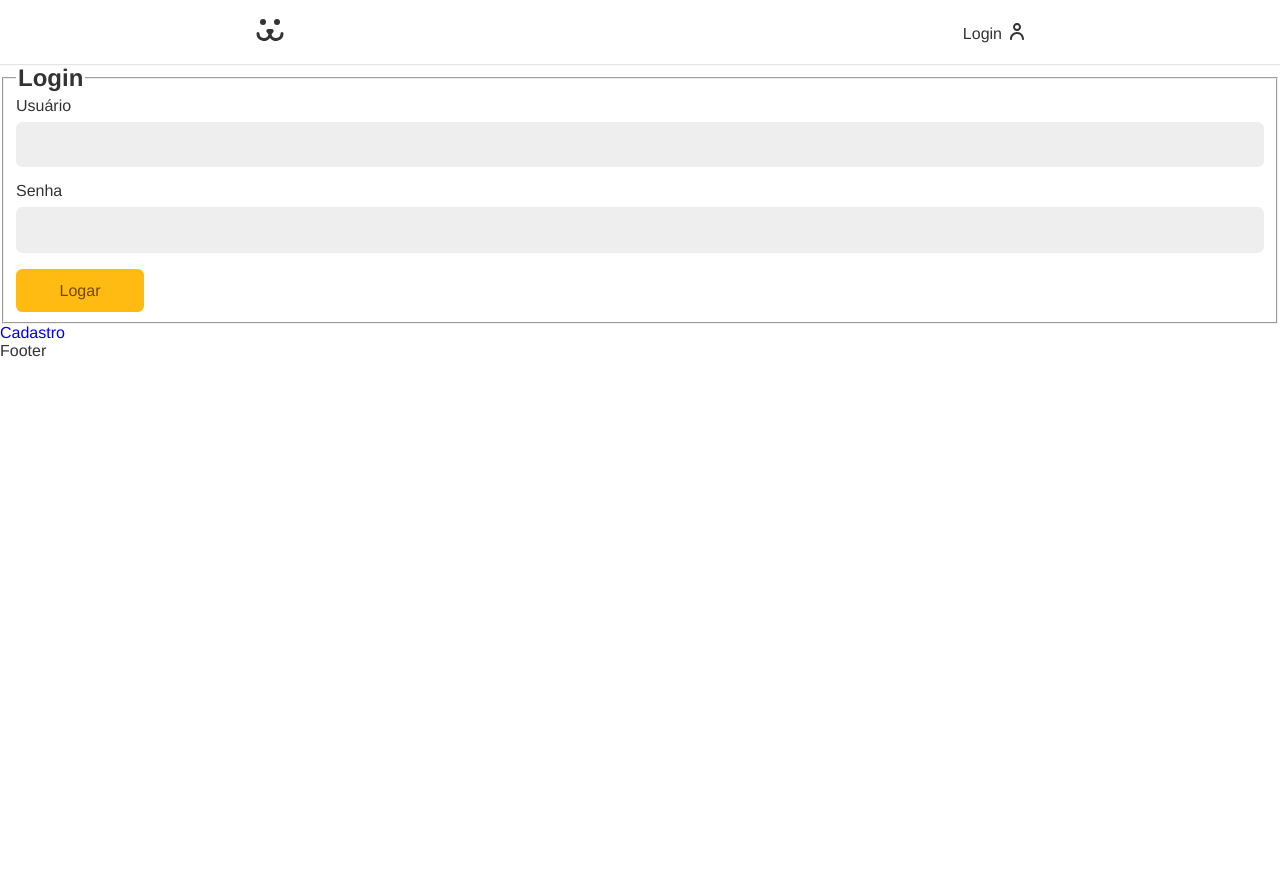
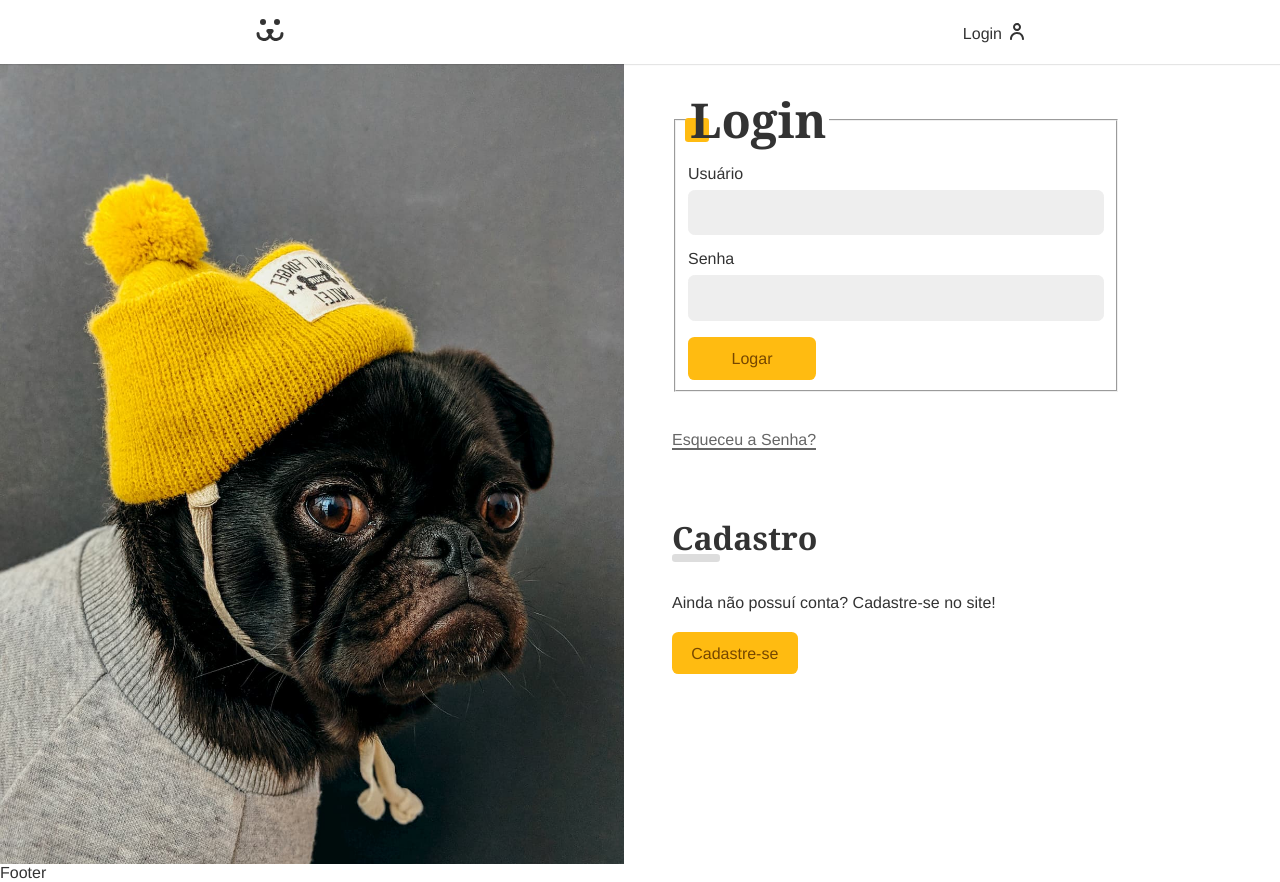
Before and after one commit to BlackCrown/SocialDogs, a React (Vite) app: page /login in a window 1280 px wide. Before the commit the page ends 800 px from the top, so only its background shows below. Built offline with nearby package versions, Linux system fonts and the light colour scheme.

Commit message:
Pagina de Login estilizada com uso de CSS modules, criados botoes de perdeu senha e cadastre-se. Adcionado component de menssagem de erro reutilizável

```diff
--- a/src/App.css
+++ b/src/App.css
@@ -24,6 +24,7 @@ ul, li{
 
 a{
   text-decoration: none;
+  color: #333;
 }
 
 img {
@@ -42,3 +43,38 @@ button, input {
   padding: 0 1rem;
   margin: 0 auto;
 }
+
+.title{
+  font-family: var(--type-second);
+  line-height: 1;
+  font-size: 3rem;
+  margin: 1rem 0;
+  position: relative;
+  z-index: 1;
+}
+
+.title::after{
+  content:'';
+  display: block;
+  width: 1.5rem;
+  height: 1.5rem;
+  background-color: #fb1;
+  position: absolute;
+  bottom: 2px;
+  left: -5px;
+  border-radius: .2rem;
+z-index: -1;
+}
+
+.animeLeft{
+  opacity: 0;
+  transform: translate3d(-20px);
+  animation: animeLeft .3s forwards;
+}
+
+@keyframes animeLeft {
+  to{
+    opacity: 1;
+    transform: initial;
+  }
+}
--- a/src/App.jsx
+++ b/src/App.jsx
@@ -5,17 +5,20 @@ import Header from './Components/Header';
 import Home from './Components/Home';
 import { BrowserRouter, Route, Routes } from 'react-router-dom';
 import Login from './Components/Login/Login';
+import { UserStorage } from './UserContext';
 
 const App = () => {
   return (
     <div>
       <BrowserRouter>
+        <UserStorage>
           <Header />
           <Routes>
             <Route path="/" element={<Home />}></Route>
             <Route path="/login/*" element={<Login />}></Route>
           </Routes>
           <Footer />
+        </UserStorage>
       </BrowserRouter>
     </div>
   );
--- a/src/Components/Header.jsx
+++ b/src/Components/Header.jsx
@@ -2,17 +2,26 @@ import React from 'react';
 import styles from './Header.module.css';
 import { Link } from 'react-router-dom';
 import Dogs from '../Assets/dogs.svg?react';
+import { UserContext } from '../UserContext';
 
 const Header = () => {
+  const { data, userLogout } = React.useContext(UserContext);
   return (
     <header className={styles.header}>
       <nav className={`${styles.nav} container`}>
         <Link className={styles.logo} to="/" aria-label="Dogs - Home">
           <Dogs />
         </Link>
-        <Link className={styles.login} to="/login">
-          Login
-        </Link>
+        {data ? (
+          <Link className={styles.login} to="/conta">
+            {data.nome}
+            <button onClick={userLogout}>Sair</button>
+          </Link>
+        ) : (
+          <Link className={styles.login} to="/login">
+            Login
+          </Link>
+        )}
       </nav>
     </header>
   );
--- /dev/null
+++ b/src/Components/Helper/Error.jsx
@@ -0,0 +1,8 @@
+import React from 'react';
+
+const Error = ({ error }) => {
+  if (!error) return null;
+  return <p style={{ color: '#f31', margin: '1rem 0' }}>{error}</p>;
+};
+
+export default Error;
--- a/src/Components/Login/Login.jsx
+++ b/src/Components/Login/Login.jsx
@@ -1,13 +1,19 @@
 import React from 'react';
-import { Routes, Route } from 'react-router-dom';
+import { Routes, Route, Navigate } from 'react-router-dom';
 import LoginForm from './LoginForm';
 import LoginCreate from './LoginCreate';
 import LoginPasswordLost from './LoginPasswordLost';
 import LoginPasswordReset from './LoginPasswordReset';
+import { UserContext } from '../../UserContext';
+import styles from '../Login/Login.module.css';
 
 const Login = () => {
+  const { login } = React.useContext(UserContext);
+
+  if (login === true) return <Navigate to="/conta" />;
   return (
-    <div>
+    <section className={styles.login}>
+      <div className={styles.forms}>
         <Routes>
           <Route path="/" element={<LoginForm />} />
           <Route path="criar" element={<LoginCreate />} />
@@ -15,6 +21,7 @@ const Login = () => {
           <Route path="resetar" element={<LoginPasswordReset />} />
         </Routes>
       </div>
+    </section>
   );
 };
 
--- /dev/null
+++ b/src/Components/Login/Login.module.css
@@ -0,0 +1,30 @@
+.login{
+  display: grid;
+  grid-template-columns: 1fr 1fr;
+  min-height: 100vh;
+  gap: 2rem;
+}
+
+.login::before{
+  display: block;
+  content: '';
+  background: url('../../Assets/login.jpg') no-repeat center center;
+  background-size: cover;
+}
+
+.forms {
+  max-width: 30rem;
+  padding: 1rem;
+}
+
+@media (max-width: 40rem){
+  .login{
+    grid-template-columns: 1fr;
+  }
+  .login::before{
+    display: none;
+  }
+  .forms{
+    max-width: 100%;
+  }
+}
--- a/src/Components/Login/LoginForm.jsx
+++ b/src/Components/Login/LoginForm.jsx
@@ -3,54 +3,53 @@ import { Link } from 'react-router-dom';
 import Input from '../Form/Input.jsx';
 import Button from '../Form/Button.jsx';
 import useForm from '../../Hooks/useForm.jsx';
-import { TOKEN_POST, USER_GET } from '../../api.jsx';
+import { UserContext } from '../../UserContext.jsx';
+import Error from '../Helper/Error.jsx';
+import styles from '../Login/LoginForm.module.css';
+import stylesBtn from '../Form/Button.module.css';
 
 const LoginForm = () => {
   const userName = useForm();
   const password = useForm();
 
-  React.useEffect(() => {
-    const token = window.localStorage.getItem('token');
-    if (token) {
-      getUser(token);
-    }
-  }, []);
-
-  async function getUser(token) {
-    const { url, options } = USER_GET(token);
-    const response = await fetch(url, options);
-    const json = response.json();
-  }
+  const { userLogin, error, loading } = React.useContext(UserContext);
 
   async function handleSubmit(event) {
     event.preventDefault();
 
     if (userName.validate() && password.validate()) {
-      const { url, options } = TOKEN_POST({
-        username: userName.value,
-        password: password.value,
-      });
-      const response = await fetch(url, options);
-      const json = await response.json();
-
-      window.localStorage.setItem('token', json.token);
-      getUser(json.token);
+      userLogin(userName.value, password.value);
     }
   }
 
   return (
-    <section>
-      <form action="" onSubmit={handleSubmit}>
+    <section className="animeLeft">
+      <form className={styles.form} onSubmit={handleSubmit}>
         <fieldset>
           <legend>
-            <h1>Login</h1>
+            <h1 className="title">Login</h1>
           </legend>
           <Input label="Usuário" type="text" name="userName" {...userName} />
           <Input label="Senha" type="password" name="password" {...password} />
-          <Button>Logar</Button>
+          {loading ? (
+            <Button disabled>Carregando...</Button>
+          ) : (
+            <Button>Logar</Button>
+          )}
+          <Error error={error} />
+          {error && <p>{error}</p>}
         </fieldset>
       </form>
-      <Link to="/login/criar">Cadastro</Link>
+      <Link className={styles.perdeu} to="/login/perdeu">
+        Esqueceu a Senha?
+      </Link>
+      <div className={styles.cadastro}>
+        <h2 className={styles.subtitle}>Cadastro</h2>
+        <p>Ainda não possuí conta? Cadastre-se no site!</p>
+        <Link className={stylesBtn.button} to="/login/criar">
+          Cadastre-se
+        </Link>
+      </div>
     </section>
   );
 };
--- /dev/null
+++ b/src/Components/Login/LoginForm.module.css
@@ -0,0 +1,42 @@
+.form{
+  margin-bottom: 2rem;
+}
+
+.perdeu{
+  display: inline-block;
+  color: #666;
+  padding: .5rem 0;
+  line-height: 1;
+}
+
+.perdeu::after{
+  content:'';
+  height: 2px;
+  width: 100%;
+  background: currentColor;
+  display: block;
+}
+
+.cadastro {
+  margin-top: 4rem;
+}
+
+.cadastro p {
+  margin-bottom: 2rem;
+  margin-top: 2rem;
+}
+
+.subtitle{
+  font-family: var(--type-second);
+  line-height: 1;
+  font-size: 2rem;
+}
+
+.subtitle::after{
+  content: '';
+  display: block;
+  background-color: #ddd;
+  height: .5rem;
+  width: 3rem;
+  border-radius: .2rem;
+}
--- /dev/null
+++ b/src/UserContext.jsx
@@ -0,0 +1,86 @@
+import React from 'react';
+import { TOKEN_POST, TOKEN_VALIDATE_POST, USER_GET } from './api';
+import { useNavigate } from 'react-router-dom';
+
+export const UserContext = React.createContext();
+
+export const UserStorage = ({ children }) => {
+  const [data, setData] = React.useState(null);
+  const [login, setLogin] = React.useState(null);
+  const [loading, setLoading] = React.useState(false);
+  const [error, setError] = React.useState(null);
+  const navigate = useNavigate();
+
+  const userLogout = React.useCallback(
+    async function () {
+      setData(null);
+      setError(null);
+      setLoading(false);
+      setLogin(false);
+      window.localStorage.removeItem('token');
+      navigate('/login');
+    },
+    [navigate],
+  );
+
+  async function getUser(token) {
+    const { url, options } = USER_GET(token);
+    const response = await fetch(url, options);
+    const json = await response.json();
+    setData(json);
+    setLogin(true);
+  }
+
+  async function userLogin(username, password) {
+    try {
+      setError(null);
+      setLoading(true);
+      const { url, options } = TOKEN_POST({ username, password });
+      const tokenRes = await fetch(url, options);
+      console.log(tokenRes);
+      if (!tokenRes.ok) throw new Error(`Error: ${tokenRes.statusText}`);
+      const { token } = await tokenRes.json();
+      window.localStorage.setItem('token', token);
+      await getUser(token);
+      navigate('/conta');
+    } catch (err) {
+      setError(err.message);
+      setLogin(false);
+    } finally {
+      setLoading(false);
+    }
+  }
+
+  React.useEffect(() => {
+    async function autoLogin() {
+      const token = window.localStorage.getItem('token');
+      if (token) {
+        try {
+          setError(null);
+          setLoading(true);
+          const { url, options } = TOKEN_VALIDATE_POST(token);
+          const response = await fetch(url, options);
+          console.log(response);
+          if (!response.ok) throw new Error('Token inválido');
+          await getUser(token);
+          console.log('1');
+        } catch (err) {
+          userLogout();
+          console.log('2');
+        } finally {
+          setLoading(false);
+          console.log('3');
+        }
+      }
+    }
+    autoLogin();
+  }, [userLogout]);
+
+  return (
+    <UserContext.Provider
+      value={{ userLogin, userLogout, data, error, loading, login }}
+    >
+      {children}
+    </UserContext.Provider>
+  );
+};
--- a/src/api.jsx
+++ b/src/api.jsx
@@ -10,7 +10,19 @@ export function TOKEN_POST(body) {
       headers: {
         'Content-Type': 'application/json',
       },
-      body: JSON.stringify(),
+      body: JSON.stringify(body),
+    },
+  };
+}
+
+export function TOKEN_VALIDATE_POST(body) {
+  return {
+    url: API_URL + '/jwt-auth/v1/token',
+    options: {
+      method: 'POST',
+      headers: {
+        Authorization: 'Bearer' + token,
+      },
     },
   };
 }
```
Lines whose indentation alone changed are shown as unchanged.
